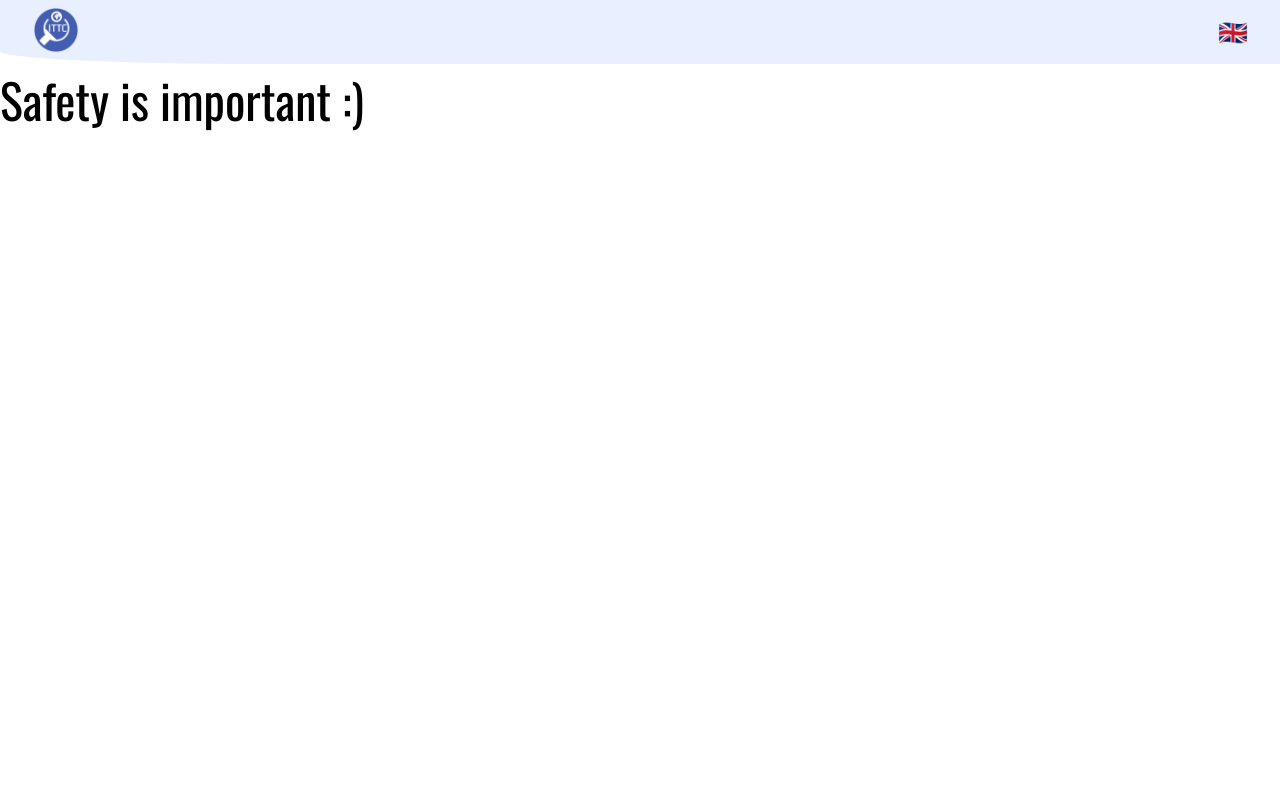
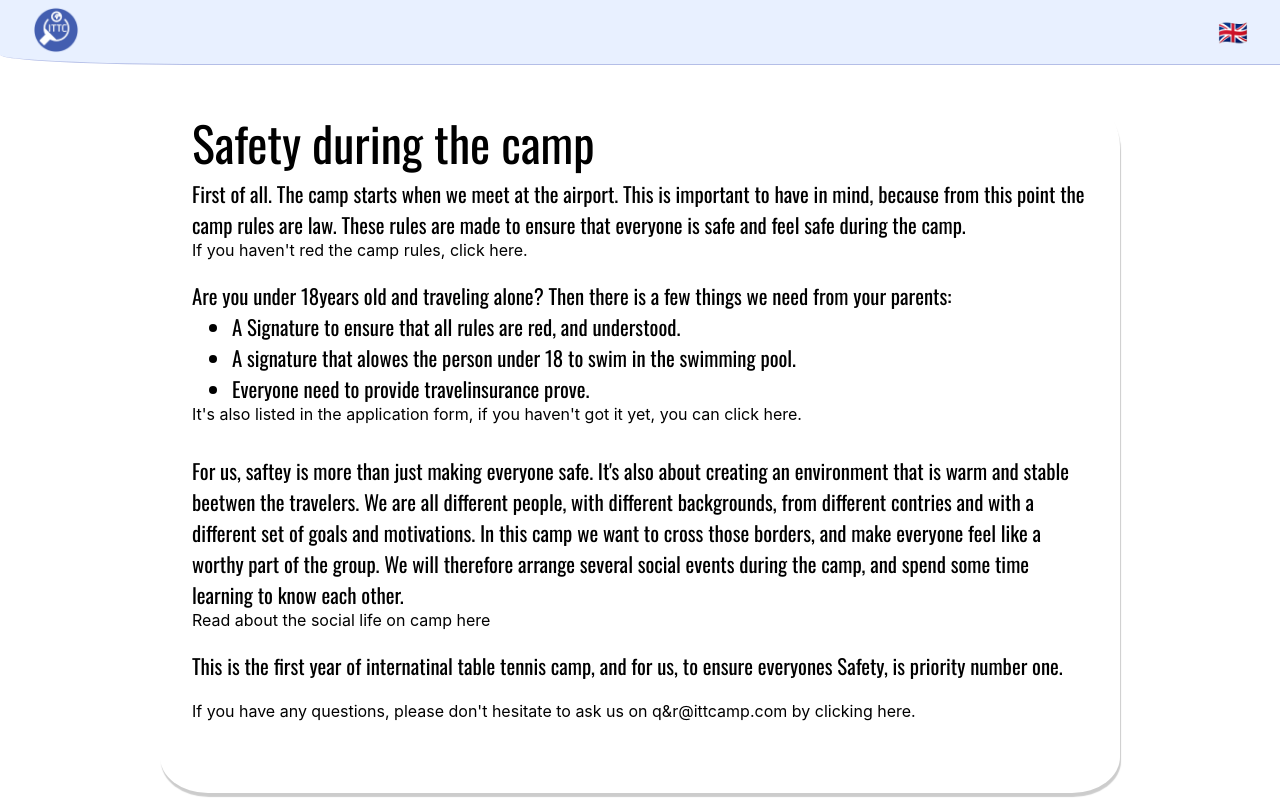
Before and after one commit to mikkelgud/InternationalTableTennisCamp, a React (Create React App) app: page /safety in a window 1280 px wide. Built offline with nearby package versions, Linux system fonts and the light colour scheme.

Commit message:
added text for safety

```diff
--- a/src/components/Navbar.js
+++ b/src/components/Navbar.js
@@ -18,9 +18,8 @@ const NavBarWrapper = styled.div`
   justify-content: space-between;
   background-color: #e4edffd6;
   padding: 2rem 2rem;
-  border-radius: 0 0 0 20%;
-
-  // border-bottom: 1px solid black;
+  border-radius: 0 0 0 16%;
+  border-bottom: 1px solid #0a1c983b;
   position: -webkit-sticky; /* Safari */
   position: sticky;
   top: 0;
--- a/src/components/Safety.js
+++ b/src/components/Safety.js
@@ -1,6 +1,55 @@
 import React from 'react';
 import { StyledTextSectionHeader } from '../styleguides/StyledtextSectionHeader';
+import StyledDiv from '../styleguides/StyledTextBoxDiv';
+import { StyledText } from '../styleguides/StyledText';
+import { StyledLink } from '../styleguides/StyledLink';
+import { StyledATagLink } from '../styleguides/StyledATagLink';
 
-export default function PolandTravel(){
-    return(<StyledTextSectionHeader>Safety is important :)</StyledTextSectionHeader>)
+export default function PolandTravel() {
+    return (
+        <StyledDiv>
+            <StyledTextSectionHeader>Safety during the camp</StyledTextSectionHeader>
+            <StyledText>
+                First of all.
+                The camp starts when we meet at the airport.
+                This is important to have in mind, because from this point the camp rules are law.
+                These rules are made to ensure that everyone is safe and feel safe during the camp.
+            </StyledText>
+            <StyledLink to="/stay/rules"> If you haven't red the camp rules, click here.</StyledLink>
+            <br />
+            <br />
+            <StyledText>
+                Are you under 18years old and traveling alone?
+                Then there is a few things we need from your parents:
+
+                <ul>
+                    <li>A Signature to ensure that all rules are red, and understood.</li>
+                    <li>A signature that alowes the person under 18 to swim in the swimming pool.</li>
+                    <li>Everyone need to provide travelinsurance prove.</li>
+                </ul>
+            </StyledText>
+            <StyledATagLink> It's also listed in the application form, if you haven't got it yet, you can click here.</StyledATagLink>
+
+            <StyledText>
+                <br />
+                For us, saftey is more than just making everyone safe.
+                It's also about creating an environment that is warm and stable beetwen the travelers.
+                We are all different people, with different backgrounds, from different contries and with a different set of goals and motivations.
+                In this camp we want to cross those borders, and make everyone feel like a worthy part of the group.
+                We will therefore arrange several social events during the camp, and spend some time learning to know each other.
+            </StyledText>
+            <StyledLink to="stay/social">Read about the social life on camp here</StyledLink>
+            <br/>
+            <br/>
+
+            <StyledText>
+                This is the first year of internatinal table tennis camp, and for us,
+                 to ensure everyones Safety, is priority number one.
+            </StyledText>
+            <br/>
+            <StyledATagLink href="mailto: Q&R@ittcamp.com">If you have any questions, please don't hesitate to ask us on q&r@ittcamp.com by clicking here.</StyledATagLink>
+            <br/>
+            <br/>
+            <br/>
+        </StyledDiv>)
 }
--- a/src/components/Stay.js
+++ b/src/components/Stay.js
@@ -9,8 +9,8 @@ const scheduleText = "Read about how our days will be, practice, food etc.";
 const rulesHeader = "Rules";
 const rulesText = "Read about our rules and consequences. This a must read page, so please learn the rules before the travel";
 
-const dayToDayHeader = "Outside camp life";
-const dayToDayText = "Read about activities we plan to do during the travels outside the camp."
+const SocialHeader = "Social life on the camp";
+const SocialText = "Read about activities we plan to do during the travels outside the camp and inside the camp."
 
 const facilitiesHeader = "facilities";
 const facilitiesText = "Read about the facilities on the camp and what we can do with our sparetime.";
@@ -25,7 +25,7 @@ export default function Stay(props) {
         <Wrapper>
        <PlanLinkDiv to="/stay/shedule" text={scheduleText} header={scheduleHeader}/>
        <PlanLinkDiv to="/stay/rules" text={rulesText} header={rulesHeader}/>
-       <PlanLinkDiv to="/stay/camp-life" text={dayToDayText} header={dayToDayHeader}/>
+       <PlanLinkDiv to="/stay/social" text={SocialText} header={SocialHeader}/>
        <PlanLinkDiv to="/stay/facilities" text={facilitiesText} header={facilitiesHeader}/>
         </Wrapper>
     )
--- a/src/styleguides/StyledTextBoxDiv.js
+++ b/src/styleguides/StyledTextBoxDiv.js
@@ -11,7 +11,7 @@ const BoxWrapper = styled.div`
 
 
 const CardBox = styled.div`
-width: 87vw;
+width: 75vw;
 padding: 2rem;
   box-shadow: 1px 4px 1px 0px rgba(0,0,0,0.2);
   border-radius: 10% 10% 5% 5% ;
```
Also changed, not shown: src/components/Leaders.js (+0 -8 lines).
